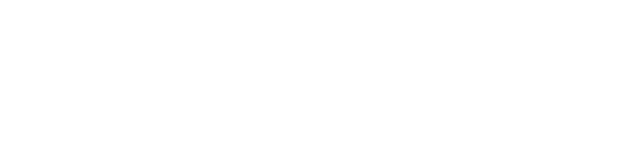
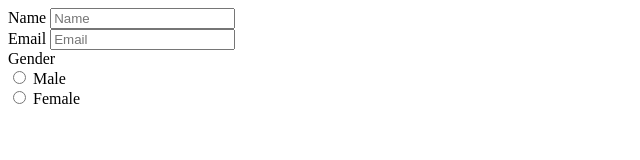
Before and after one commit to acciojob/signup-form-car-Bheemesh-G, a website: page main.html in a window 1280 px wide. Shown: the whole page, without its empty margins (0-640 px from the left). Drawn offline with Linux system fonts and the light colour scheme.

Commit message:
created a submission

```diff
--- a/main.html
+++ b/main.html
@@ -10,6 +10,21 @@
 	<!-- the entire body must be written by student -->
     <script type="text/javascript" src="./script.js">
 </script>
+	<form>
+		<label for="name">Name</label>
+		<input type="text" id="name" placeholder="Name" required>
+		<br>
+		<label for="email">Email</label>
+		<input type="email" id="email" placeholder="Email" required>
+		<br>
+		<label>Gender</label><br>
+<input type="radio" id="gender_m" name="gender" value="male" >
+<label for="gender_m">Male</label><br>
+<input type="radio" id="gender_f" name="gender" value="female">
+<label for="gender_f">Female</label>
+
+
+	</form>
 
 </body>
 
```
